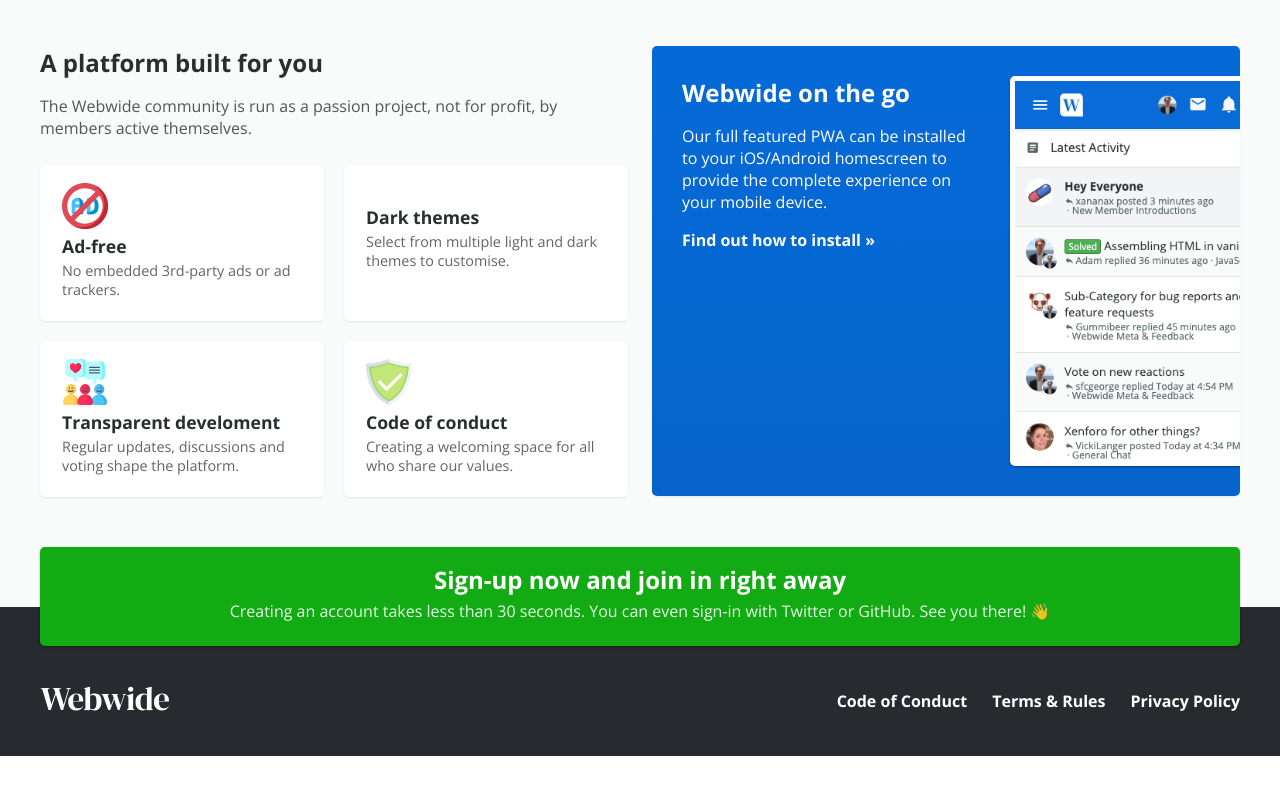
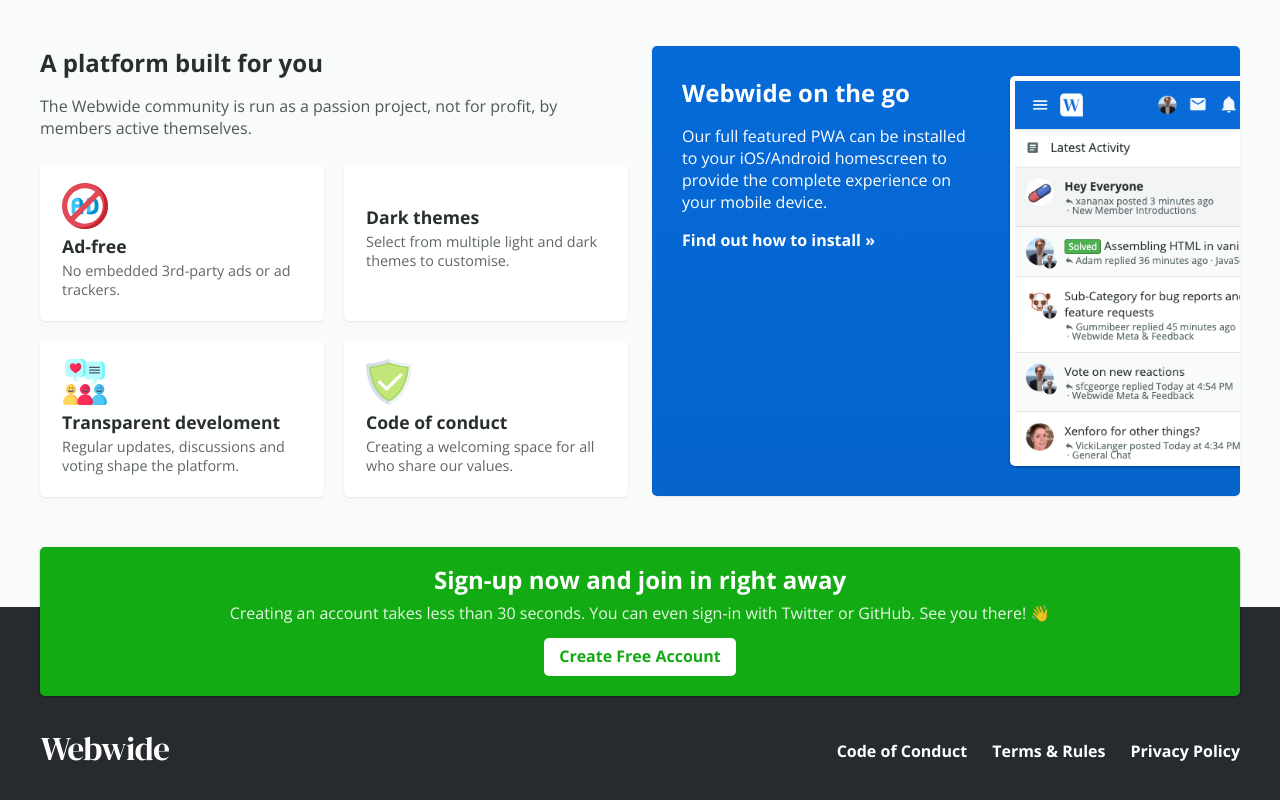
Before and after one commit to adamgreenough/webwide-hello, a website: page index.html in a window 1280 px wide. Shown: the part 1490-2290 px from the top of the page. Before the commit the page ends 2246 px from the top, so only its background shows below. Drawn offline with nearby package versions, Linux system fonts and the light colour scheme; no server answers.

Commit message:
CTA tweaks

```diff
--- a/assets/scss/style.scss
+++ b/assets/scss/style.scss
@@ -661,13 +661,23 @@
 		}
 
 		h2 {
-			margin: 0 0 10px 0;
+			margin: 0 0 12px 0;
 		}
 
 		p {
 			margin: 0 0 5px 0;
 			padding: 0;
 			opacity: 0.9;
+		}
+
+		.fake-button {
+			background: #fff;
+			display: inline-block;
+			padding: 10px 15px;
+			color: $green;
+			font-weight: bold;
+			border-radius: 5px;
+			margin-top: 10px;
 		}
 	}
 
--- a/index.html
+++ b/index.html
@@ -249,6 +249,7 @@
 			<a class="cta" href="https://webwide.io/register/">
 				<h2>Sign-up now and join in right away</h2>
 				<p>Creating an account takes less than 30 seconds. You can even sign-in with Twitter or GitHub. See you there! 👋</p>
+				<div class="fake-button">Create Free Account</div>
 			</a>
 		</div>
 
```
Also changed, not shown: assets/css/style.css.
